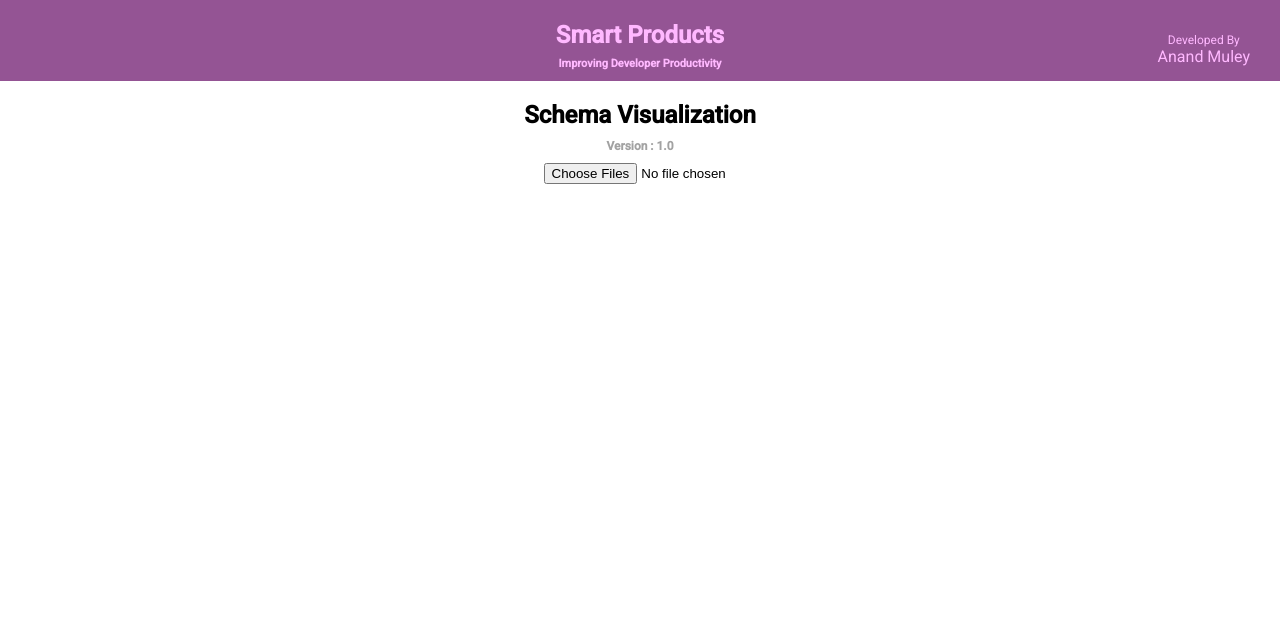
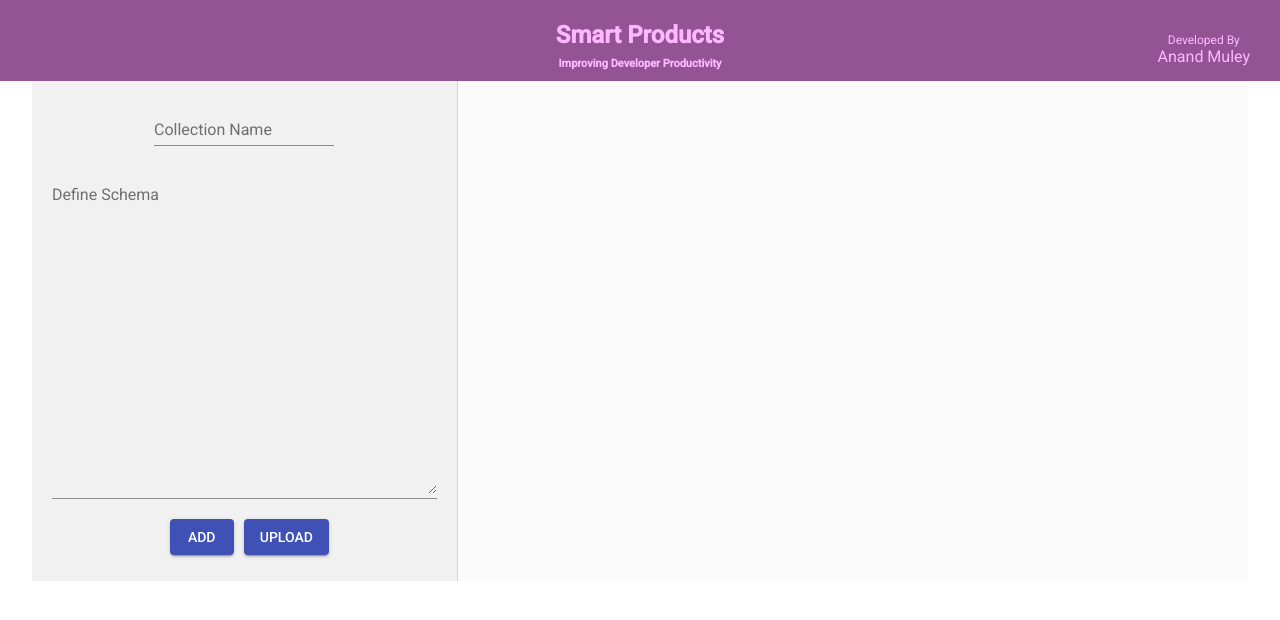
Before and after one commit to anandbmuley-abm/mongodb-schema-visualizer, an Angular app in the folder anandbmuley-abm-github-io/: page /mongodb-schema-visualizer in a window 1280 px wide. Shown: the top 620 px of the page. Built offline with nearby package versions, Linux system fonts and the light colour scheme.

Commit message:
[ABM]-Added edit schema and download schema feature

```diff
--- a/anandbmuley-abm-github-io/package.json
+++ b/anandbmuley-abm-github-io/package.json
@@ -24,6 +24,7 @@
     "core-js": "^2.5.4",
     "file-saver": "^2.0.2",
     "hammerjs": "^2.0.8",
+    "html2canvas": "^1.0.0-rc.5",
     "jszip": "^3.2.2",
     "rxjs": "~6.3.3",
     "tslib": "^1.9.0",
--- a/anandbmuley-abm-github-io/src/app/mongodb-schema-visualizer/collection/collection.component.css
+++ b/anandbmuley-abm-github-io/src/app/mongodb-schema-visualizer/collection/collection.component.css
@@ -13,7 +13,7 @@
   margin: 10px;
   border: solid 1px orange;
   background-color: orange;
-  color: rgba(0, 0, 0, 0.87);
+  /* color: rgba(0, 0, 0, 0.87); */
   cursor: move;
   display: inline-block;
   justify-content: left;
@@ -22,10 +22,10 @@
   border-radius: 4px;
   position: relative;
   z-index: 1;
-  transition: box-shadow 200ms cubic-bezier(0, 0, 0.2, 1);
-  box-shadow: 0 3px 1px -2px rgba(0, 0, 0, 0.2),
+  /* transition: box-shadow 200ms cubic-bezier(0, 0, 0.2, 1); */
+  /* box-shadow: 0 3px 1px -2px rgba(0, 0, 0, 0.2),
     0 2px 2px 0 rgba(0, 0, 0, 0.14),
-    0 1px 5px 0 rgba(0, 0, 0, 0.12);
+    0 1px 5px 0 rgba(0, 0, 0, 0.12); */
 }
 
 .example-box:active {
--- a/anandbmuley-abm-github-io/src/app/mongodb-schema-visualizer/collection/collection.component.html
+++ b/anandbmuley-abm-github-io/src/app/mongodb-schema-visualizer/collection/collection.component.html
@@ -1,4 +1,4 @@
-<div class="mongo-collection example-box" cdkDrag>
+<div (click)="editSchema()" class="mongo-collection example-box" cdkDrag>
   <div class="heading">{{collection.name}}</div>
   <pre [innerHtml]="collection.data | json"></pre>
 </div>
--- a/anandbmuley-abm-github-io/src/app/mongodb-schema-visualizer/collection/collection.component.ts
+++ b/anandbmuley-abm-github-io/src/app/mongodb-schema-visualizer/collection/collection.component.ts
@@ -1,20 +1,21 @@
-import { Component, OnInit, Input } from '@angular/core';
+import { Component, OnInit, Input, EventEmitter, Output } from '@angular/core';
+import { Schema } from '../create-new-schema/create-new-schema.component';
 
 export class MongoCollection {
 
-  name: string
-  data: object
+  name: String
+  data: String
 
-  constructor(name: string, data: object) {
+  constructor(name: string, data: String) {
     this.name = name
     this.data = data
   }
 
-  getName(): string {
+  getName(): String {
     return this.name;
   }
 
-  getContent(): object {
+  getContent(): String {
     return this.data;
   }
 
@@ -29,10 +30,20 @@ export class MongoCollection {
 export class CollectionComponent implements OnInit {
 
   @Input() collection: MongoCollection
+  @Output() onSelectingSchema = new EventEmitter<Schema>();
 
   constructor() { }
 
   ngOnInit() {
   }
 
+  editSchema() {
+    // var parsedJSON = JSON.parse(this.schema.definition.toString());
+    // this.schema.definition = JSON.stringify(parsedJSON, null, "\t");
+    this.onSelectingSchema.emit({
+      name: this.collection.name,
+      definition: JSON.stringify(this.collection.data, null, "\t")
+    });
+  }
+
 }
--- /dev/null
+++ b/anandbmuley-abm-github-io/src/app/mongodb-schema-visualizer/create-new-schema/create-new-schema.component.css
@@ -0,0 +1,3 @@
+.schema-container {
+  width: 100%;
+}
--- /dev/null
+++ b/anandbmuley-abm-github-io/src/app/mongodb-schema-visualizer/create-new-schema/create-new-schema.component.html
@@ -0,0 +1,10 @@
+<mat-form-field class="schema-name">
+  <mat-label>Collection Name</mat-label>
+  <input matInput [(ngModel)]="schema.name" placeholder="Ex. Products">
+</mat-form-field>
+<mat-form-field class="schema-container">
+  <mat-label>Define Schema</mat-label>
+  <textarea [(ngModel)]="schema.definition" (change)="formatContent()" matInput rows="17" placeholder="Start Defining"></textarea>
+</mat-form-field>
+<button *ngIf="mode == 'CREATE'" (click)="addSchema()" style="margin-left: 10px" mat-raised-button color="primary">ADD</button>
+<button *ngIf="mode == 'EDIT'" (click)="saveSchema()" style="margin-left: 10px" mat-raised-button color="primary">SAVE</button>
--- /dev/null
+++ b/anandbmuley-abm-github-io/src/app/mongodb-schema-visualizer/create-new-schema/create-new-schema.component.ts
@@ -0,0 +1,43 @@
+import { Component, OnInit, EventEmitter, Output, Input } from '@angular/core';
+
+
+export interface Schema {
+  name: String
+  definition: String
+}
+
+@Component({
+  selector: 'visualizer-create-new-schema',
+  templateUrl: './create-new-schema.component.html',
+  styleUrls: ['./create-new-schema.component.css']
+})
+export class CreateNewSchemaComponent implements OnInit {
+
+  @Output() onAdd = new EventEmitter<Schema>();
+  @Output() onSave = new EventEmitter<Schema>();
+
+  @Input() schema: Schema = { name: null, definition: null };
+
+  @Input() mode: String = "CREATE";
+
+  constructor() { }
+
+  ngOnInit() {
+  }
+
+  formatContent() {
+    var parsedJSON = JSON.parse(this.schema.definition.toString());
+    this.schema.definition = JSON.stringify(parsedJSON, null, "\t");
+  }
+
+  addSchema() {
+    this.onAdd.emit(this.schema);
+    this.schema = { name: null, definition: null };
+  }
+
+  saveSchema() {
+    this.onSave.emit(this.schema);
+    this.schema = { name: null, definition: null };
+  }
+
+}
--- a/anandbmuley-abm-github-io/src/app/mongodb-schema-visualizer/mongodb-schema-visualizer.component.css
+++ b/anandbmuley-abm-github-io/src/app/mongodb-schema-visualizer/mongodb-schema-visualizer.component.css
@@ -1,3 +1,27 @@
+.visualizer-container {
+  width: 95%;
+  min-height: 500px;
+  height: auto;
+  /* border: 1px solid grey; */
+}
+
+mongo-collection {
+  float: left;
+}
+
+.visualizer-sidenav-content {
+  display: flex-wrap;
+  height: 500px;
+  align-items: center;
+  justify-content: center;
+}
+
+.visualizer-sidenav {
+  padding: 20px;
+  width: 35%;
+  background-color: #f1f1f1;
+}
+
 .main-container {
   border: solid 1px #b7b6b6;
   width: 100%;
@@ -26,3 +50,12 @@
   font-size: 12px;
   font-weight: bold;
 }
+
+#screen {
+  width: 100%;
+  height: auto;
+}
+
+#download {
+  display: none;
+}
--- a/anandbmuley-abm-github-io/src/app/mongodb-schema-visualizer/mongodb-schema-visualizer.component.html
+++ b/anandbmuley-abm-github-io/src/app/mongodb-schema-visualizer/mongodb-schema-visualizer.component.html
@@ -1,19 +1,22 @@
-<div>
-  <h2>Schema Visualization</h2>
-  <div class="app-version">
-    Version : {{appVersion}}
+<mat-drawer-container class="visualizer-container" autosize>
+  <mat-drawer #drawer [disableClose]="true" [opened]="true" class="visualizer-sidenav" mode="side">
+    <visualizer-create-new-schema [(mode)]="mode" [(schema)]="selectedSchema" (onSave)="saveUpdatedSchema($event)" (onAdd)="addNewSchema($event)"></visualizer-create-new-schema>
+    <button (click)="openFileBrowser($event)" style="margin-left: 10px" mat-raised-button color="primary">UPLOAD</button>
+    <input id="jsonFileBrowserBtn" style="padding-left: 60px;display: none" type="file" multiple placeholder="Json Schema File" (change)="loadJsonFile($event.target.files)">
+  </mat-drawer>
+
+  <div #screen class="visualizer-sidenav-content">
+    <!-- <button data-html2canvas-ignore style="top: 0px;" type="button" mat-button (click)="drawer.toggle()">Toggle Create Schema</button> -->
+    <button *ngIf="collections.length > 0" data-html2canvas-ignore mat-button (click)="downloadSnapshot()">Download as Image</button>
+    <div id="vis-disp" *ngFor="let collection of collections">
+      <mongo-collection style="float: left" (onSelectingSchema)="editSchema($event)" [collection]="collection"></mongo-collection>
+      <br>
+    </div>
   </div>
-  <!-- <button *ngIf="collections.length > 0" class="pojos-download-btn" mat-raised-button (click)="downloadAll()" color="primary">POJOS</button> -->
-  <button [disableRipple]="true" *ngIf="collections.length > 0" class="pojos-download-btn" mat-icon-button aria-label="Download MongoDB Pojo Models" (click)="downloadAll()">
-    <div style="font-size: 15px;font-weight: 400;color: #945494">
-      Pojo Models
-    </div>
-    <mat-icon title="Download MongoDB Pojo Models" style="padding-left: 20px;font-size: 40px;color: #945494">get_app</mat-icon><br>
-  </button>
 
-  <input style="padding-left: 60px" *ngIf="collections.length == 0" type="file" multiple placeholder="Json Schema File" (change)="loadJsonFile($event.target.files)">
+  <div id="download">
+    <img #canvas>
+    <a #downloadLink></a>
+  </div>
 
-  <div *ngFor="let collection of collections">
-    <mongo-collection [collection]="collection"></mongo-collection>
-  </div>
-</div>
+</mat-drawer-container>
--- a/anandbmuley-abm-github-io/src/app/mongodb-schema-visualizer/mongodb-schema-visualizer.component.ts
+++ b/anandbmuley-abm-github-io/src/app/mongodb-schema-visualizer/mongodb-schema-visualizer.component.ts
@@ -1,21 +1,83 @@
-import { Component, OnInit } from '@angular/core';
+import { Component, OnInit, ElementRef, ViewChild } from '@angular/core';
 import { MongoCollection } from './collection/collection.component';
 import { PojoGeneratorService } from './pojo-generator.service';
+import { Schema } from './create-new-schema/create-new-schema.component';
+import html2canvas from 'html2canvas';
 
 @Component({
   selector: 'app-mongodb-schema-visualizer',
   templateUrl: './mongodb-schema-visualizer.component.html',
-  styleUrls: ['./mongodb-schema-visualizer.component.css']
+  styleUrls: ['./mongodb-schema-visualizer.component.css'],
+  providers: [
+    { provide: Window, useValue: window }
+  ]
 })
 export class MongodbSchemaVisualizerComponent implements OnInit {
 
   appVersion = "1.0"
 
-  collections = []
+  collections: MongoCollection[] = [];
+
+  selectedSchema: Schema = { name: null, definition: null };
+
+  mode: String = "CREATE";
+
+  @ViewChild('screen') visualizationDisplay: ElementRef;
+  @ViewChild('canvas') canvas: ElementRef;
+  @ViewChild('downloadLink') downloadLink: ElementRef;
 
   constructor(private pojoGeneratorService: PojoGeneratorService) { }
 
   ngOnInit() {
+  }
+
+  downloadSnapshot() {
+    html2canvas(this.visualizationDisplay.nativeElement, {
+      scrollX: 0,
+      scrollY: 0,
+      height: window.outerHeight + window.innerHeight,
+      windowHeight: window.outerHeight + window.innerHeight,
+      // windowWidth: this.visualizationDisplay.nativeElement.offsetWidth,
+      // windowHeight: this.visualizationDisplay.nativeElement.offsetHeight,
+      ignoreElements: (element) => element.className == "ignore-from-screenshot"
+    }).then(canvas => {
+      this.canvas.nativeElement.src = canvas.toDataURL();
+      this.downloadLink.nativeElement.href = canvas.toDataURL('image/png');
+      this.downloadLink.nativeElement.download = 'marble-diagram.png';
+      this.downloadLink.nativeElement.click();
+    });
+  }
+
+  openFileBrowser(event: any) {
+    event.preventDefault();
+    let fileBrowserBtn: HTMLElement = document.getElementById("jsonFileBrowserBtn") as HTMLElement;
+    fileBrowserBtn.click();
+  }
+
+  editSchema(selectedSchema: Schema) {
+    this.selectedSchema = selectedSchema;
+    this.mode = "EDIT";
+  }
+
+  addNewSchema(schema: Schema) {
+    this.collections.push(new MongoCollection(schema.name.toString(), JSON.parse(schema.definition.toString())));
+  }
+
+  saveUpdatedSchema(schema: Schema) {
+    this.filterMatchingSchema(schema.name);
+    this.addNewSchema(schema);
+    this.selectedSchema = { name: null, definition: null };
+    this.mode = "CREATE";
+  }
+
+  filterMatchingSchema(schemaName: String) {
+    var filteredCollection = [];
+    this.collections.forEach((collection: MongoCollection) => {
+      if (collection.name != schemaName) {
+        filteredCollection.push(collection);
+      }
+    });
+    this.collections = filteredCollection;
   }
 
   processFile(file: File) {
```
Also changed, not shown: anandbmuley-abm-github-io/src/app/app.module.ts (+10 -2 lines), anandbmuley-abm-github-io/src/app/mongodb-schema-visualizer/pojo-generator.service.ts (+13 -0 lines), 2 other files (tests, documents, lock files or other folders).
